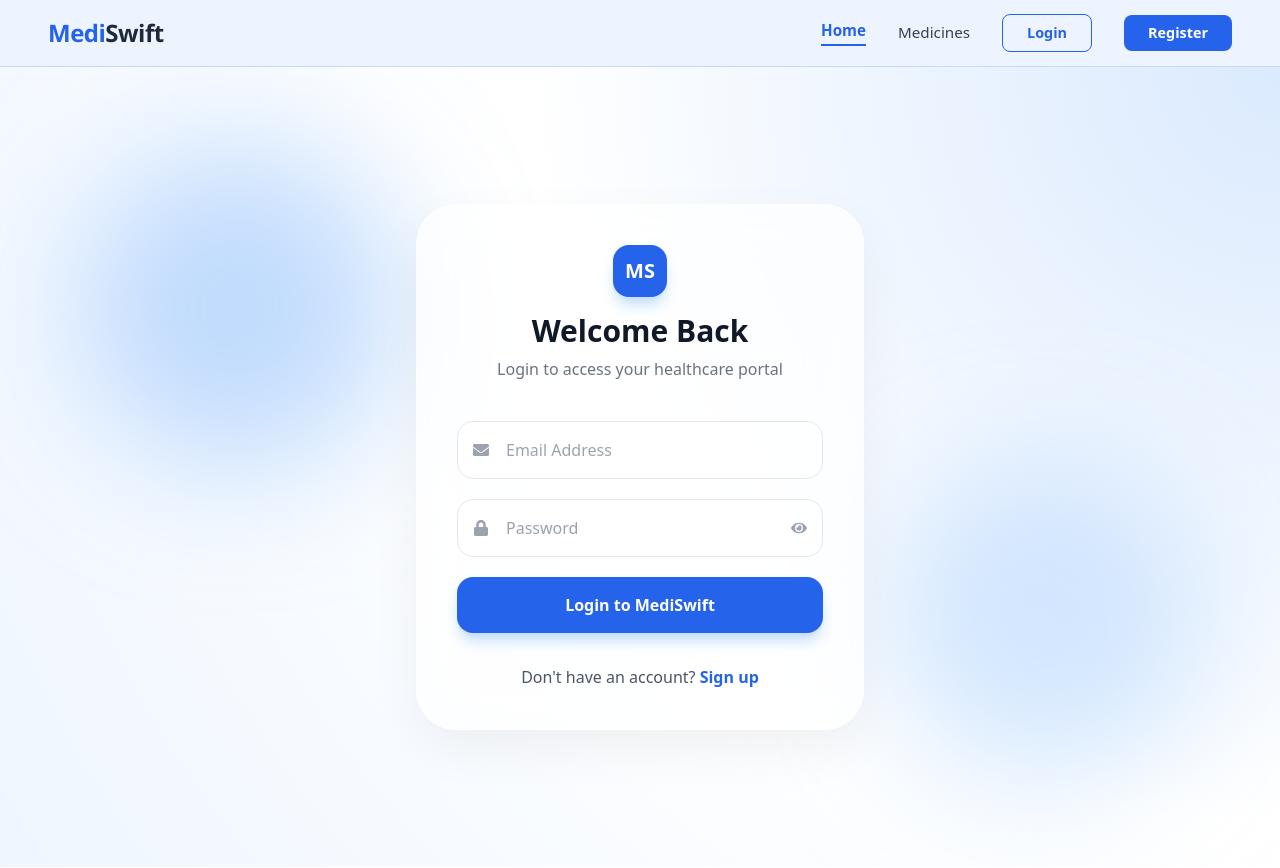
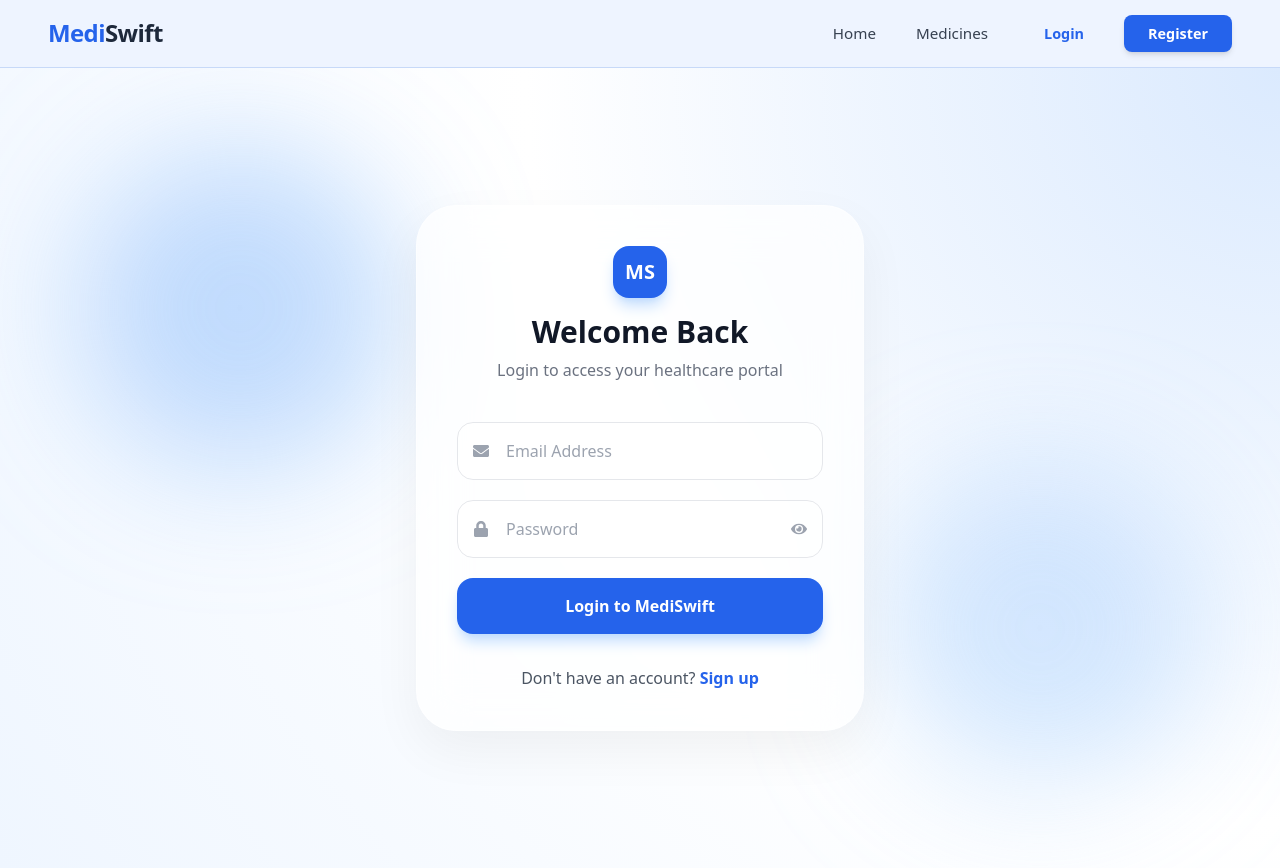
Before and after one commit to Madhugunasekhar-16/-Madhugunasekhar-16-MediSwift---Medicine-Delivery-App-, a React (Vite) app in the folder frontend/vite-project/: page /login in a window 1280 px wide. Built offline with nearby package versions, Linux system fonts and the light colour scheme.

Commit message:
login & register UI updated

```diff
--- a/frontend/vite-project/src/components/Navbar.jsx
+++ b/frontend/vite-project/src/components/Navbar.jsx
@@ -21,10 +21,7 @@ const Navbar = () => {
         });
         const data = await response.json();
         if (response.ok && data.items) {
-          const totalItems = data.items.reduce(
-            (sum, item) => sum + item.quantity,
-            0
-          );
+          const totalItems = data.items.reduce((sum, item) => sum + item.quantity, 0);
           setCartCount(totalItems);
         }
       } catch (error) {
@@ -39,213 +36,84 @@ const Navbar = () => {
     navigate("/login");
   };
 
+  // Reusable Tailwind class for links to ensure consistency
+  const navLinkClasses = "no-underline text-gray-700 font-medium text-[0.95rem] px-4 py-2 rounded-xl transition-all duration-200 hover:bg-blue-600 hover:text-white flex items-center gap-2";
+
   return (
-    <nav
-      style={{
-        backgroundColor: "#EEF4FF",
-        borderBottom: "1px solid #C7D9F8",
-        position: "sticky",
-        top: 0,
-        zIndex: 50,
-        width: "100%",
-        padding: "14px 48px",
-        display: "flex",
-        justifyContent: "space-between",
-        alignItems: "center",
-        boxSizing: "border-box",
-      }}
-    >
-      {/* LOGO — "MediSwift" with colored Medi, no box */}
-      <Link
-        to="/"
-        style={{
-          display: "flex",
-          alignItems: "center",
-          textDecoration: "none",
-          fontFamily: "'Segoe UI', sans-serif",
-          fontSize: "1.5rem",
-          fontWeight: "800",
-          letterSpacing: "-0.5px",
-        }}
-      >
-        <span style={{ color: "#2563EB" }}>Medi</span>
-        <span style={{ color: "#1e293b" }}>Swift</span>
+    <nav className="sticky top-0 z-50 w-full bg-[#EEF4FF] border-b border-[#C7D9F8] px-12 py-3.5 flex justify-between items-center box-border">
+
+      {/* LOGO */}
+      <Link to="/" className="no-underline flex items-center font-sans text-2xl font-extrabold tracking-tight">
+        <span className="text-blue-600">Medi</span>
+        <span className="text-slate-800">Swift</span>
       </Link>
 
       {/* RIGHT SIDE NAV */}
-      <div style={{ display: "flex", alignItems: "center", gap: "32px" }}>
+      <div className="flex items-center gap-2">
 
         {/* Always-visible links */}
-        <Link
-          to="/"
-          style={{
-            color: "#2563EB",
-            fontWeight: "600",
-            textDecoration: "none",
-            fontSize: "0.95rem",
-            borderBottom: "2px solid #2563EB",
-            paddingBottom: "2px",
-          }}
-        >
+        <Link to="/" className={navLinkClasses}>
           Home
         </Link>
 
-        <Link
-          to="/medicines"
-          style={{
-            color: "#374151",
-            fontWeight: "500",
-            textDecoration: "none",
-            fontSize: "0.95rem",
-          }}
-        >
+        <Link to="/medicines" className={navLinkClasses}>
           Medicines
         </Link>
 
         {user ? (
           <>
             {user.role === "admin" ? (
-              <Link
-                to="/admin-dashboard"
-                style={{
-                  color: "#2563EB",
-                  fontWeight: "700",
-                  textDecoration: "none",
-                  display: "flex",
-                  alignItems: "center",
-                  gap: "6px",
-                  fontSize: "0.95rem",
-                }}
-              >
+              <Link to="/admin-dashboard" className={`${navLinkClasses} text-blue-600 font-bold`}>
                 <FaChartLine /> Admin Dashboard
               </Link>
             ) : (
               <>
-                <Link
-                  to="/cart"
-                  style={{
-                    color: "#374151",
-                    textDecoration: "none",
-                    display: "flex",
-                    alignItems: "center",
-                    gap: "5px",
-                    position: "relative",
-                    fontWeight: "500",
-                    fontSize: "0.95rem",
-                  }}
-                >
+                <Link to="/cart" className={`relative ${navLinkClasses}`}>
                   <FaShoppingCart /> Cart
                   {cartCount > 0 && (
-                    <span
-                      style={{
-                        position: "absolute",
-                        top: "-8px",
-                        right: "-12px",
-                        backgroundColor: "#EF4444",
-                        color: "white",
-                        fontSize: "10px",
-                        width: "16px",
-                        height: "16px",
-                        display: "flex",
-                        alignItems: "center",
-                        justifyContent: "center",
-                        borderRadius: "50%",
-                        border: "1px solid white",
-                      }}
-                    >
+                    <span className="absolute -top-1 -right-1 bg-red-500 text-white text-[10px] w-4 h-4 flex items-center justify-center rounded-full border border-white">
                       {cartCount}
                     </span>
                   )}
                 </Link>
-                <Link
-                  to="/my-orders"
-                  style={{
-                    color: "#374151",
-                    textDecoration: "none",
-                    fontWeight: "500",
-                    fontSize: "0.95rem",
-                  }}
-                >
+                <Link to="/my-orders" className={navLinkClasses}>
                   My Orders
                 </Link>
               </>
             )}
 
-            <div
-              style={{
-                height: "24px",
-                width: "1px",
-                backgroundColor: "#CBD5E1",
-              }}
-            />
+            {/* Separator */}
+            <div className="h-6 w-[1px] bg-slate-300 mx-3" />
 
-            <span
-              style={{
-                display: "flex",
-                alignItems: "center",
-                gap: "6px",
-                backgroundColor: "#ffffff",
-                color: "#1d4ed8",
-                border: "1px solid #BFDBFE",
-                padding: "5px 14px",
-                borderRadius: "999px",
-                fontSize: "0.85rem",
-                fontWeight: "600",
-              }}
-            >
-              <FaUser style={{ fontSize: "11px" }} />
+            {/* User Profile Pill */}
+            <span className="flex items-center gap-2 bg-white text-blue-700 border border-blue-200 px-4 py-1.5 rounded-full text-[0.85rem] font-semibold mr-2">
+              <FaUser className="text-[11px]" />
               {user.name} {user.role === "admin" && "(Admin)"}
             </span>
 
             <button
               onClick={handleLogout}
-              style={{
-                backgroundColor: "#EF4444",
-                color: "#ffffff",
-                padding: "7px 18px",
-                borderRadius: "8px",
-                border: "none",
-                cursor: "pointer",
-                fontSize: "0.875rem",
-                fontWeight: "600",
-              }}
+              className="bg-red-500 text-white px-5 py-2 rounded-lg border-none cursor-pointer text-[0.875rem] font-semibold hover:bg-red-600 transition-colors shadow-sm"
             >
               Logout
             </button>
           </>
         ) : (
-          /* GUEST STATE — matches reference exactly */
-          <>
+          /* GUEST STATE */
+          <div className="flex items-center gap-4 ml-2">
             <Link
               to="/login"
-              style={{
-                border: "1.5px solid #2563EB",
-                color: "#2563EB",
-                padding: "7px 24px",
-                borderRadius: "8px",
-                textDecoration: "none",
-                fontSize: "0.9rem",
-                fontWeight: "600",
-                backgroundColor: "transparent",
-              }}
+              className="no-underline border-1.5 border-blue-600 text-blue-600 px-6 py-2 rounded-lg text-[0.9rem] font-semibold hover:bg-blue-50 transition-all"
             >
               Login
             </Link>
             <Link
               to="/register"
-              style={{
-                backgroundColor: "#2563EB",
-                color: "#ffffff",
-                padding: "7px 24px",
-                borderRadius: "8px",
-                textDecoration: "none",
-                fontSize: "0.9rem",
-                fontWeight: "600",
-              }}
+              className="no-underline bg-blue-600 text-white px-6 py-2 rounded-lg text-[0.9rem] font-semibold hover:bg-blue-700 shadow-md transition-all"
             >
               Register
             </Link>
-          </>
+          </div>
         )}
       </div>
     </nav>
```
